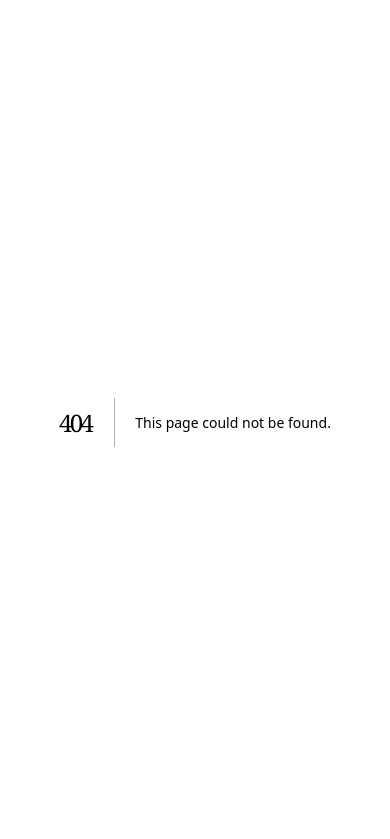
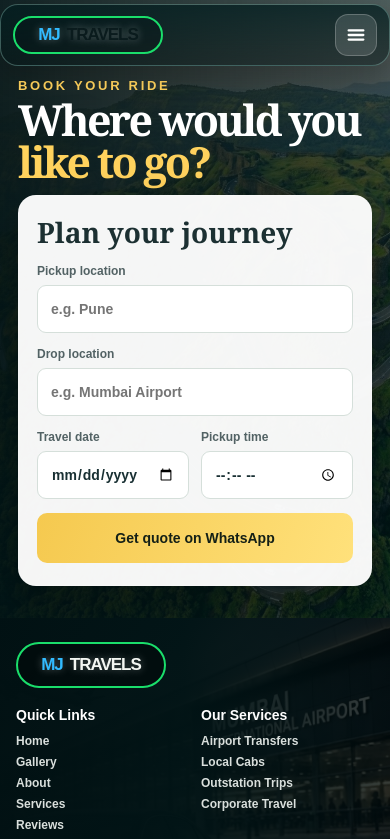
Before and after one commit to mynexasolutions-spec/MJ-Travels, a Next.js app: page /book in a window 390 px wide. Before the commit this address had no page. Shown: the top 839 px of the page. Built offline with nearby package versions, Linux system fonts and the light colour scheme.

Commit message:
Add dedicated booking page and unify mobile navigation

```diff
--- /dev/null
+++ b/app/book/page.tsx
@@ -0,0 +1,50 @@
+"use client";
+
+import { type FormEvent, useState } from "react";
+import { SiteFooter, SiteHeader } from "../components/site-chrome";
+
+type BookingDetails = {
+  from: string;
+  to: string;
+  date: string;
+  time: string;
+};
+
+export default function BookPage() {
+  const [details, setDetails] = useState<BookingDetails>({ from: "", to: "", date: "", time: "" });
+
+  const submitBooking = (event: FormEvent<HTMLFormElement>) => {
+    event.preventDefault();
+    const message = [
+      "Hello MJ Travels, I want to book a cab.",
+      `From: ${details.from}`,
+      `To: ${details.to}`,
+      `Date: ${details.date || "Not selected"}`,
+      `Time: ${details.time || "Not selected"}`,
+    ].join("\n");
+
+    window.location.href = `https://wa.me/918888184051?text=${encodeURIComponent(message)}`;
+  };
+
+  return (
+    <main className="book-page">
+      <SiteHeader active="" />
+      <section className="book-page-hero">
+        <div className="book-page-shell">
+          <div className="book-page-copy">
+            <p className="page-kicker">Book your ride</p>
+            <h1>Where would you <span>like to go?</span></h1>
+          </div>
+          <form className="book-page-form" onSubmit={submitBooking}>
+            <h2>Plan your journey</h2>
+            <label>Pickup location<input required value={details.from} onChange={(event) => setDetails({ ...details, from: event.target.value })} placeholder="e.g. Pune" /></label>
+            <label>Drop location<input required value={details.to} onChange={(event) => setDetails({ ...details, to: event.target.value })} placeholder="e.g. Mumbai Airport" /></label>
+            <div className="book-page-form-row"><label>Travel date<input type="date" value={details.date} onChange={(event) => setDetails({ ...details, date: event.target.value })} /></label><label>Pickup time<input type="time" value={details.time} onChange={(event) => setDetails({ ...details, time: event.target.value })} /></label></div>
+            <button type="submit">Get quote on WhatsApp</button>
+          </form>
+        </div>
+      </section>
+      <SiteFooter />
+    </main>
+  );
+}
--- a/app/components/site-chrome.tsx
+++ b/app/components/site-chrome.tsx
@@ -1,6 +1,7 @@
 "use client";
 
 import { useState } from "react";
+import Link from "next/link";
 
 const navigation = [
   { label: "Home", href: "/" },
@@ -22,10 +23,10 @@ export function SiteHeader({ active }: { active: string }) {
 
   return (
     <header className={menuOpen ? "header page-header menu-active" : "header page-header"}>
-      <a className="brand" href="/" aria-label="MJ Travels home" onClick={() => setMenuOpen(false)}>
+      <Link className="brand" href="/" aria-label="MJ Travels home" onClick={() => setMenuOpen(false)}>
         <span className="brand-mj">MJ</span><span>TRAVELS</span>
         <small>Our Service is Our Business...</small>
-      </a>
+      </Link>
       <nav id="main-navigation" className={menuOpen ? "nav nav-open" : "nav"} aria-label="Main navigation">
         <div className="drawer-heading">
           <div>
@@ -33,13 +34,14 @@ export function SiteHeader({ active }: { active: string }) {
             <strong><span>MJ</span> TRAVELS</strong>
             <p>Pune&apos;s trusted cab partner</p>
           </div>
-          <b aria-hidden="true">✦</b>
+          <button className="drawer-close" type="button" aria-label="Close navigation" onClick={() => setMenuOpen(false)}>&times;</button>
         </div>
         {navigation.map((link) => (
-          <a className={link.label === active ? "active" : undefined} href={link.href} key={link.label} onClick={() => setMenuOpen(false)}>
+          <Link className={link.label === active ? "active" : undefined} href={link.href} key={link.label} onClick={() => setMenuOpen(false)}>
             {link.label}
-          </a>
+          </Link>
         ))}
+        <Link className="drawer-book" href="/book" onClick={() => setMenuOpen(false)}>Book a cab</Link>
       </nav>
       <button className={menuOpen ? "menu-backdrop menu-backdrop-open" : "menu-backdrop"} type="button" aria-label="Close navigation" onClick={() => setMenuOpen(false)} />
       <a className="top-call" href="tel:8888184051"><img className="call-icon" src="/icons/call.png" alt="" /><span>8888184051</span></a>
--- a/app/globals.css
+++ b/app/globals.css
@@ -758,7 +758,10 @@ img, iframe { max-width: 100%; }
   .nav a.active::before, .nav a:hover::before { background: #ffd557; transform: scale(1.15); box-shadow: 0 0 0 4px rgba(255, 213, 87, .14); }
   .nav a:hover { transform: translateX(-3px); border-color: rgba(100, 230, 192, .55); background: rgba(100, 230, 192, .12); color: #fff; }
   .nav a:active { transform: scale(.97); }
-  .nav::after { content: "Book a cab  →"; min-height: 50px; display: flex; align-items: center; justify-content: center; margin-top: auto; border: 1px solid rgba(255, 225, 122, .7); border-radius: 14px; background: linear-gradient(110deg, #f4c743, #ffe179); color: #102021; font-size: 13px; font-weight: 900; box-shadow: 0 8px 18px rgba(0, 0, 0, .22); }
+  .nav::after { content: none; }
+  .nav .drawer-book { min-height: 46px; display: inline-flex; align-items: center; justify-content: center; margin: auto 0 0; padding: 0 12px; border: 1px solid rgba(255, 225, 122, .7); border-radius: 14px; background: linear-gradient(110deg, #f4c743, #ffe179); color: #102021; font-size: 12px; font-weight: 700; letter-spacing: .1px; text-align: center; }
+  .nav .drawer-book::before { display: none; }
+  .nav .drawer-book:hover { padding-left: 12px; border-color: rgba(255, 225, 122, .9); background: linear-gradient(110deg, #f8d25b, #ffe58c); color: #102021; transform: translateY(-2px); }
   .menu-backdrop { display: none; }
   .menu-backdrop-open { position: fixed; z-index: 1; inset: 0; display: block; width: 100%; height: 100dvh; padding: 0; border: 0; background: rgba(0, 8, 10, .58); cursor: pointer; }
   .footer-main { width: calc(100% - 36px); min-height: 0; grid-template-columns: 1fr 1fr; gap: 22px 16px; padding: 28px 0 22px; }
@@ -800,6 +803,8 @@ img, iframe { max-width: 100%; }
 
 @media (min-width: 761px) {
   .drawer-heading,
+  .drawer-close,
+  .drawer-book,
   .menu-backdrop { display: none; }
 }
 
@@ -835,3 +840,13 @@ img, iframe { max-width: 100%; }
   .rating strong { font-size: 11px; }
   .routes-intro p { flex-basis: 132px; font-size: 12px; }
 }
+
+/* Dedicated booking page */
+.book-page { min-height: 100vh; background: #f4f6f1; color: #0a1b1d; }
+.book-page-hero { min-height: 690px; padding: 150px 28px 78px; color: #fff; background: linear-gradient(90deg, rgba(2, 21, 23, .94), rgba(2, 27, 28, .68)), url("/images/your-image-4.jpg") center / cover no-repeat; }
+.book-page-shell { width: min(1120px, 100%); display: grid; grid-template-columns: 1fr minmax(360px, .84fr); align-items: center; gap: clamp(46px, 9vw, 110px); margin: 0 auto; }
+.book-page-copy h1 { max-width: 540px; font-size: clamp(48px, 5.6vw, 76px); }.book-page-copy > p:not(.page-kicker) { max-width: 510px; margin: 18px 0 0; color: rgba(255, 255, 255, .85); font-size: 17px; line-height: 1.55; font-weight: 600; }
+.book-page-highlights { display: grid; gap: 9px; margin-top: 29px; color: #fff2b2; font-size: 13px; font-weight: 800; }.book-page-highlights span::before { content: "•"; margin-right: 8px; color: var(--gold); }
+.book-page-form { display: grid; gap: 14px; padding: 30px; border: 1px solid rgba(255, 255, 255, .22); border-radius: 22px; background: rgba(255, 255, 255, .96); color: #1c3032; box-shadow: 0 18px 42px rgba(0, 0, 0, .25); }.book-page-form h2 { margin: 0 0 4px; font-family: Georgia, "Times New Roman", serif; font-size: 32px; line-height: 1; }.book-page-form label { display: grid; gap: 7px; color: #526264; font-size: 12px; font-weight: 800; }.book-page-form input { width: 100%; height: 48px; padding: 0 13px; border: 1px solid #d5dfda; border-radius: 9px; outline-color: #0b625c; color: #193033; font: inherit; font-size: 14px; font-weight: 600; }.book-page-form-row { display: grid; grid-template-columns: 1fr 1fr; gap: 12px; }.book-page-form button { min-height: 50px; border: 0; border-radius: 10px; background: linear-gradient(110deg, #f5c94f, #ffe17b); color: #142016; font: inherit; font-size: 14px; font-weight: 900; cursor: pointer; }
+@media (max-width: 760px) { .book-page-hero { min-height: 0; padding: 78px 18px 32px; }.book-page-shell { grid-template-columns: 1fr; gap: 12px; }.book-page-copy .page-kicker { margin-bottom: 6px; }.book-page-copy h1 { margin: 0; font-size: clamp(36px, 11vw, 48px); }.book-page-form { padding: 22px 18px; border-radius: 18px; }.book-page-form h2 { font-size: 28px; } }
+@media (max-width: 380px) { .book-page-form-row { grid-template-columns: 1fr; } }
```
Also changed, not shown: app/gallery/page.tsx (+4 -42 lines), app/page.tsx (+8 -6 lines).
